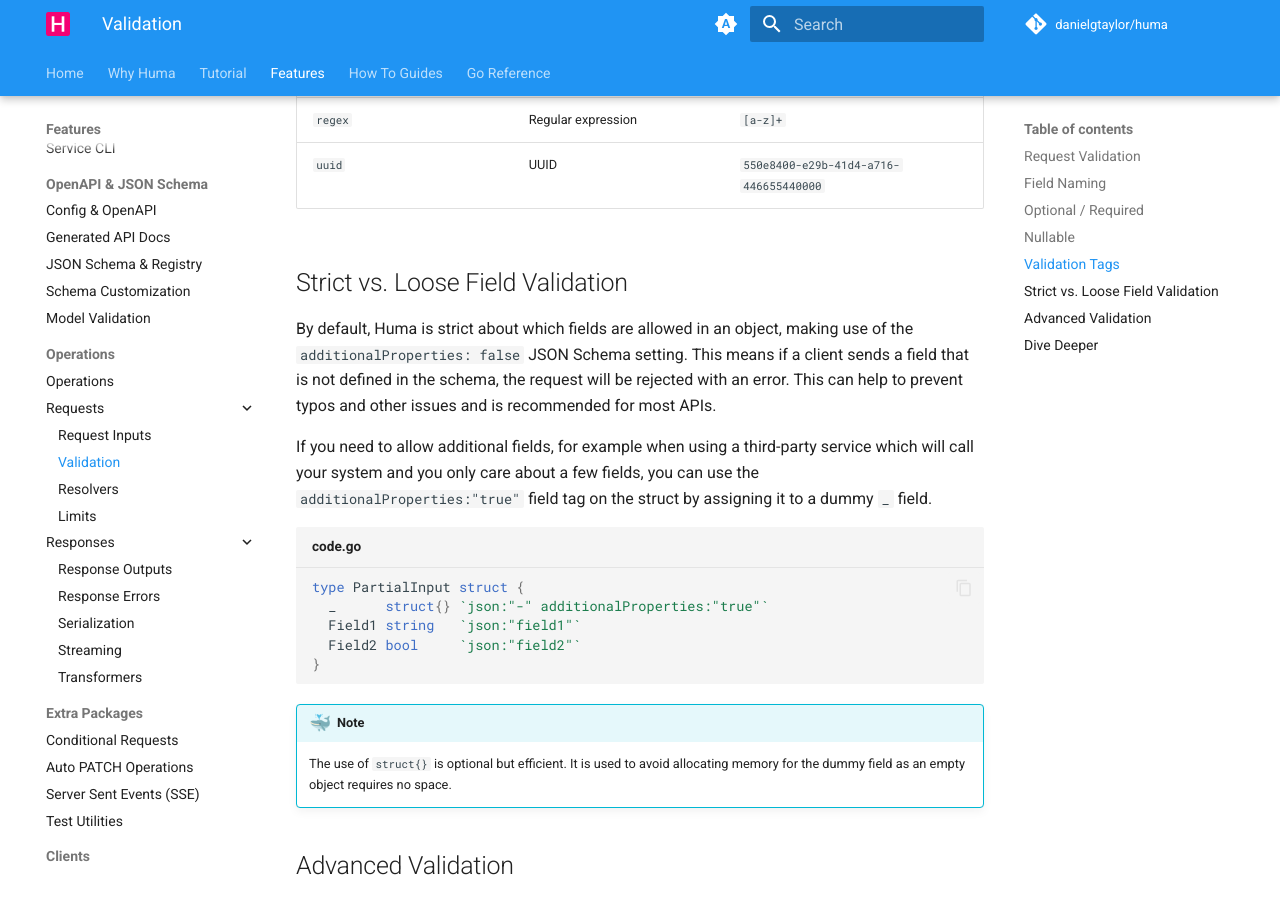
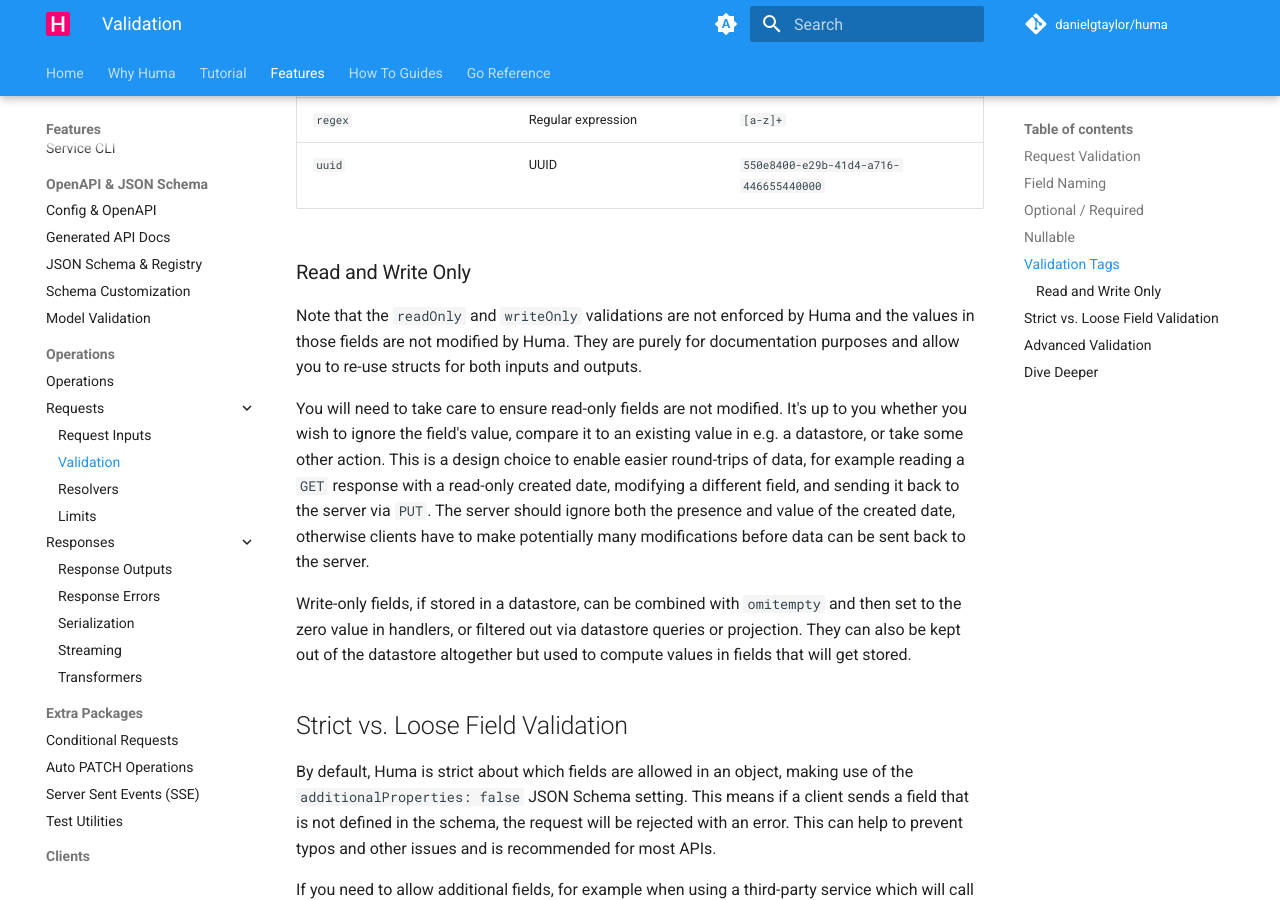
Before and after one commit to danielgtaylor/huma, an MkDocs documentation site: the page built from docs/docs/features/request-validation.md, in a window 1280 px wide and 900 px high, scrolled down 4504 px. Built offline with MkDocs 1.6.1 and Material for MkDocs 9.7.7, drawn with Linux system fonts in a browser that asks for light colours; comment, search, counter and statistics services are not loaded.

Commit message:
docs: add info about read/write only behavior

```diff
--- a/docs/docs/features/request-validation.md
+++ b/docs/docs/features/request-validation.md
@@ -137,6 +137,14 @@ Built-in string formats include:
 | `regex`                           | Regular expression              | `[a-z]+`                               |
 | `uuid`                            | UUID                            | `550e8400-e29b-41d4-a716-446655440000` |
 
+### Read and Write Only
+
+Note that the `readOnly` and `writeOnly` validations are not enforced by Huma and the values in those fields are not modified by Huma. They are purely for documentation purposes and allow you to re-use structs for both inputs and outputs.
+
+You will need to take care to ensure read-only fields are not modified. It's up to you whether you wish to ignore the field's value, compare it to an existing value in e.g. a datastore, or take some other action. This is a design choice to enable easier round-trips of data, for example reading a `GET` response with a read-only created date, modifying a different field, and sending it back to the server via `PUT`. The server should ignore both the presence and value of the created date, otherwise clients have to make potentially many modifications before data can be sent back to the server.
+
+Write-only fields, if stored in a datastore, can be combined with `omitempty` and then set to the zero value in handlers, or filtered out via datastore queries or projection. They can also be kept out of the datastore altogether but used to compute values in fields that will get stored.
+
 ## Strict vs. Loose Field Validation
 
 By default, Huma is strict about which fields are allowed in an object, making use of the `additionalProperties: false` JSON Schema setting. This means if a client sends a field that is not defined in the schema, the request will be rejected with an error. This can help to prevent typos and other issues and is recommended for most APIs.
```
